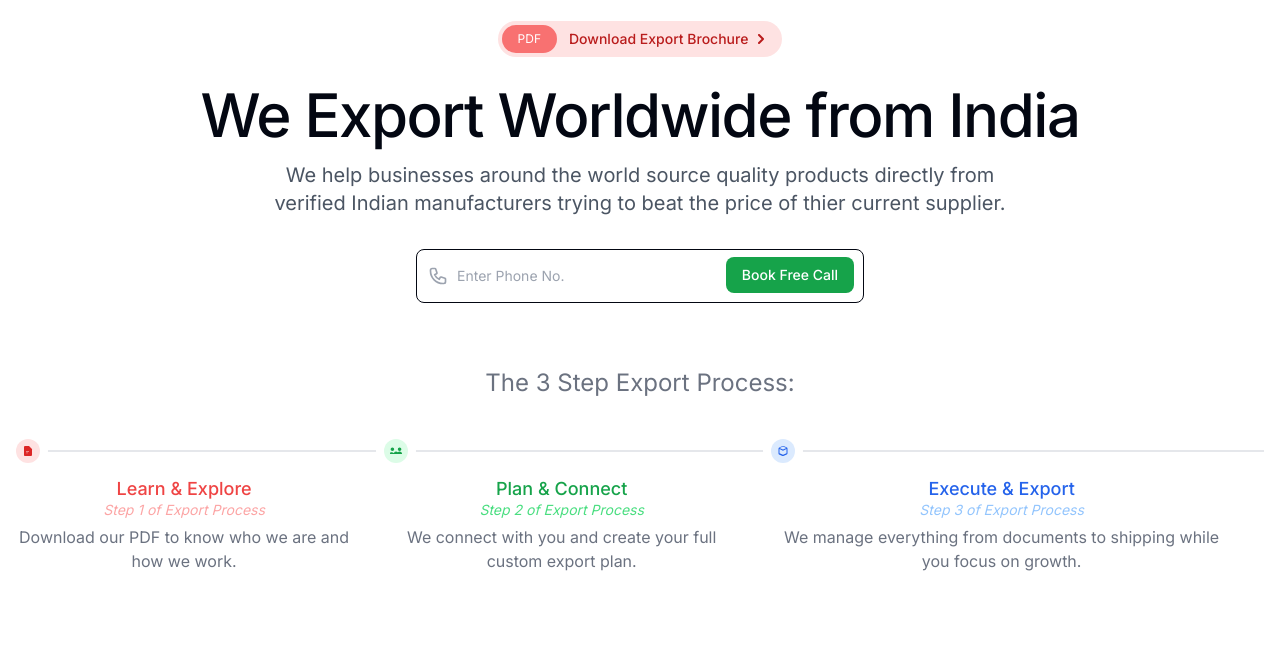
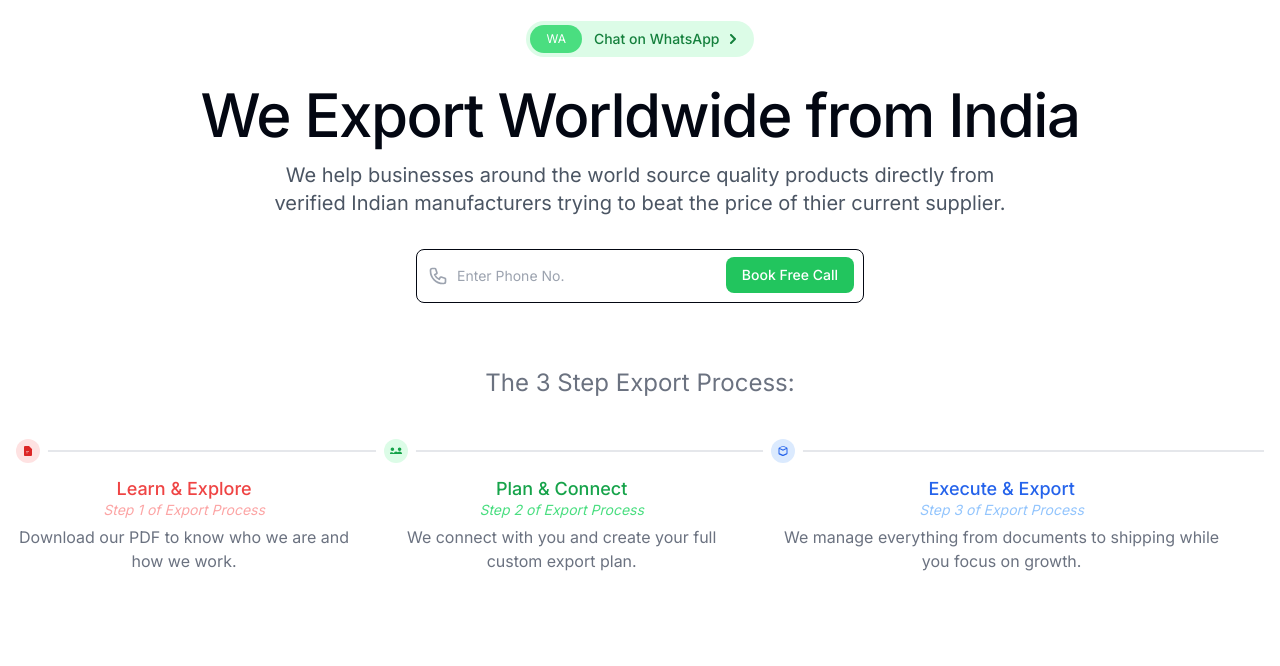
Before and after one commit to ShawDsouzathy/qltexp, a plain HTML site: page index.html in a window 1280 px wide. Shown: the part 75-741 px from the top of the page. Drawn offline with nearby package versions, Linux system fonts and the light colour scheme.

Commit message:
Update index.html

```diff
--- a/index.html
+++ b/index.html
@@ -26,9 +26,9 @@
     <section class="relative overflow-hidden">
         <div class="py-6 px-4 mx-auto max-w-screen-xl text-center lg:py-6 z-10 relative">
             <!-- Announcement badge -->
-            <a href="#" class="inline-flex justify-between items-center py-1 px-1 pe-4 mb-7 text-sm text-red-700 bg-red-100 rounded-full hover:bg-red-200 transition-colors duration-200">
-                <span class="text-xs bg-red-400 rounded-full text-white px-4 py-1.5 me-3">PDF</span>
-                <span class="text-sm font-medium">Download Export Brochure</span>
+            <a href="#" class="inline-flex justify-between items-center py-1 px-1 pe-4 mb-7 text-sm text-green-700 bg-green-100 rounded-full hover:bg-green-200 transition-colors duration-200">
+                <span class="text-xs bg-green-400 rounded-full text-white px-4 py-1.5 me-3">WA</span>
+                <span class="text-sm font-medium">Chat on WhatsApp</span>
                 <svg class="w-2.5 h-2.5 ms-2" aria-hidden="true" xmlns="http://www.w3.org/2000/svg" fill="none" viewBox="0 0 6 10">
                     <path stroke="currentColor" stroke-linecap="round" stroke-linejoin="round" stroke-width="2" d="m1 9 4-4-4-4"/>
                 </svg>
@@ -56,7 +56,7 @@
                 </svg>
             </div>
             <input type="tel" id="phone-number" name="phone" class="block w-full p-4 pl-10 text-sm text-gray-500 border border-gray-950 rounded-lg bg-white" placeholder="Enter Phone No." required pattern="[0-9]{10,14}" title="Please enter a valid phone number (10-14 digits)" />
-            <button type="submit" class="text-white absolute right-2.5 bottom-2.5 bg-green-600 hover:bg-green-600  font-medium rounded-lg text-sm px-4 py-2 transition-colors duration-200">
+            <button type="submit" class="text-white absolute right-2.5 bottom-2.5 bg-green-500 hover:bg-green-500  font-medium rounded-lg text-sm px-4 py-2 transition-colors duration-200">
                 Book Free Call
             </button>
         </div>
```
